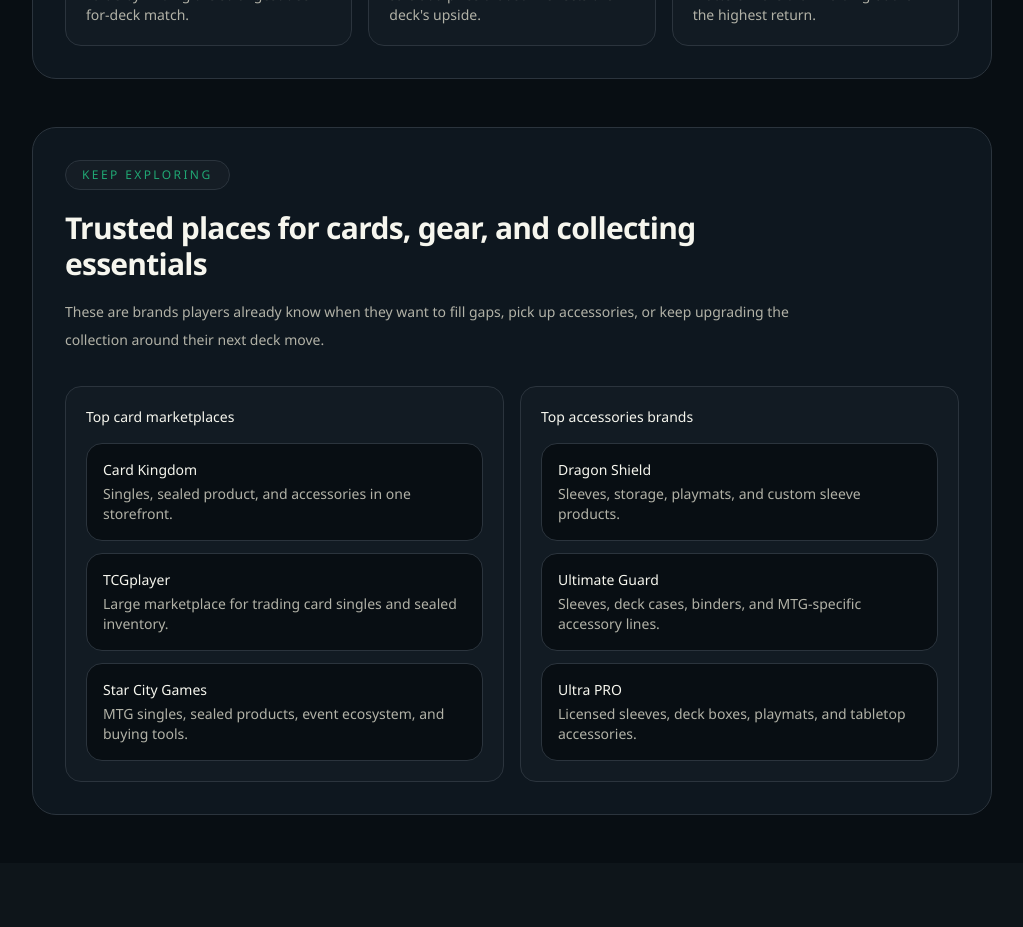
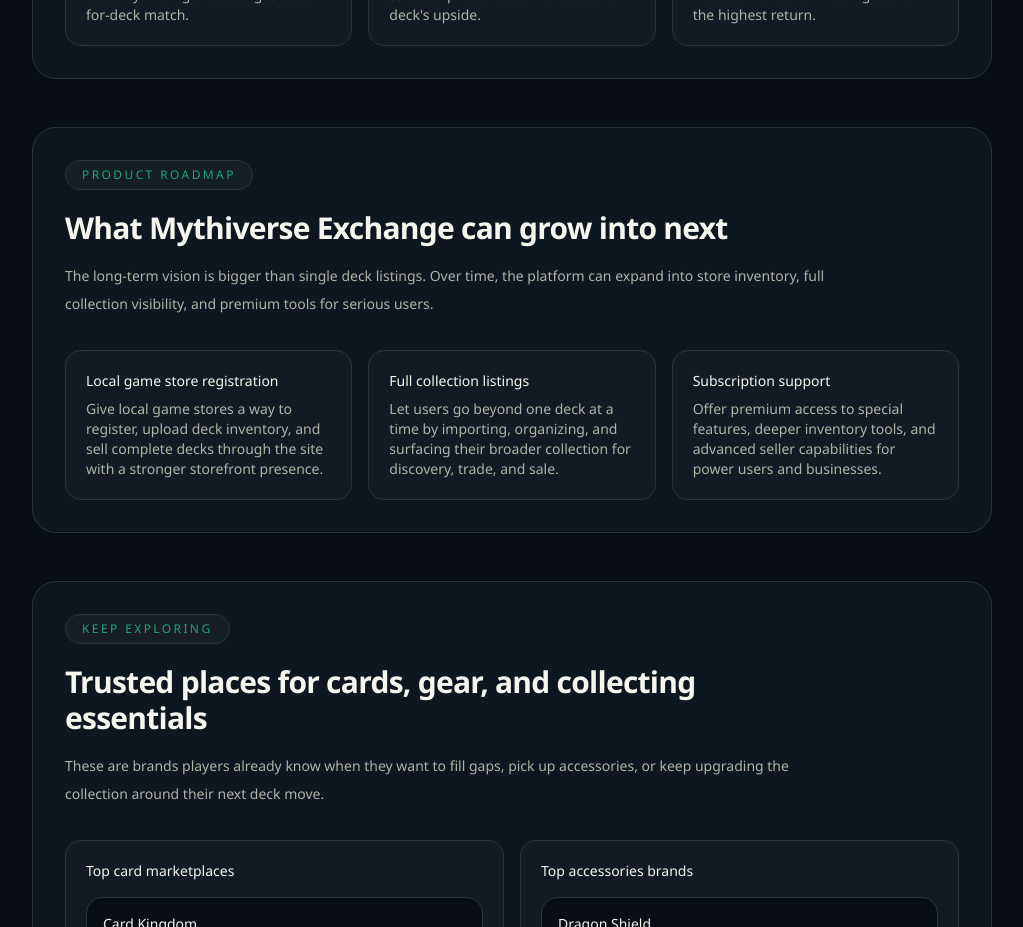
Before and after one commit to tfelsky/deckswap, a Next.js app: page /info in a window 1280 px wide. Shown: the part 1180-2107 px from the top of the page, without its empty margins (128-1151 px from the left). Built offline with nearby package versions, Linux system fonts and the light colour scheme; no server answers.

Commit message:
Add roadmap section to info page

```diff
--- a/app/info/page.tsx
+++ b/app/info/page.tsx
@@ -133,6 +133,41 @@ export default function InfoPage() {
             </div>
           </div>
 
+          <div className="mb-12 rounded-3xl border border-border bg-card p-8">
+            <div className="max-w-3xl">
+              <div className="inline-flex rounded-full border border-border bg-secondary/50 px-4 py-1.5 text-xs font-medium uppercase tracking-[0.2em] text-primary/80">
+                Product Roadmap
+              </div>
+              <h2 className="mt-5 text-3xl font-bold tracking-tight text-foreground">
+                What Mythiverse Exchange can grow into next
+              </h2>
+              <p className="mt-4 text-sm leading-7 text-muted-foreground">
+                The long-term vision is bigger than single deck listings. Over time, the platform can expand into store inventory, full collection visibility, and premium tools for serious users.
+              </p>
+            </div>
+
+            <div className="mt-8 grid gap-4 lg:grid-cols-3">
+              <div className="rounded-2xl border border-border bg-secondary/30 p-5">
+                <div className="text-sm font-medium text-foreground">Local game store registration</div>
+                <p className="mt-2 text-sm text-muted-foreground">
+                  Give local game stores a way to register, upload deck inventory, and sell complete decks through the site with a stronger storefront presence.
+                </p>
+              </div>
+              <div className="rounded-2xl border border-border bg-secondary/30 p-5">
+                <div className="text-sm font-medium text-foreground">Full collection listings</div>
+                <p className="mt-2 text-sm text-muted-foreground">
+                  Let users go beyond one deck at a time by importing, organizing, and surfacing their broader collection for discovery, trade, and sale.
+                </p>
+              </div>
+              <div className="rounded-2xl border border-border bg-secondary/30 p-5">
+                <div className="text-sm font-medium text-foreground">Subscription support</div>
+                <p className="mt-2 text-sm text-muted-foreground">
+                  Offer premium access to special features, deeper inventory tools, and advanced seller capabilities for power users and businesses.
+                </p>
+              </div>
+            </div>
+          </div>
+
           <div className="rounded-3xl border border-border bg-card p-8">
             <div className="max-w-3xl">
               <div className="inline-flex rounded-full border border-border bg-secondary/50 px-4 py-1.5 text-xs font-medium uppercase tracking-[0.2em] text-primary/80">
```
